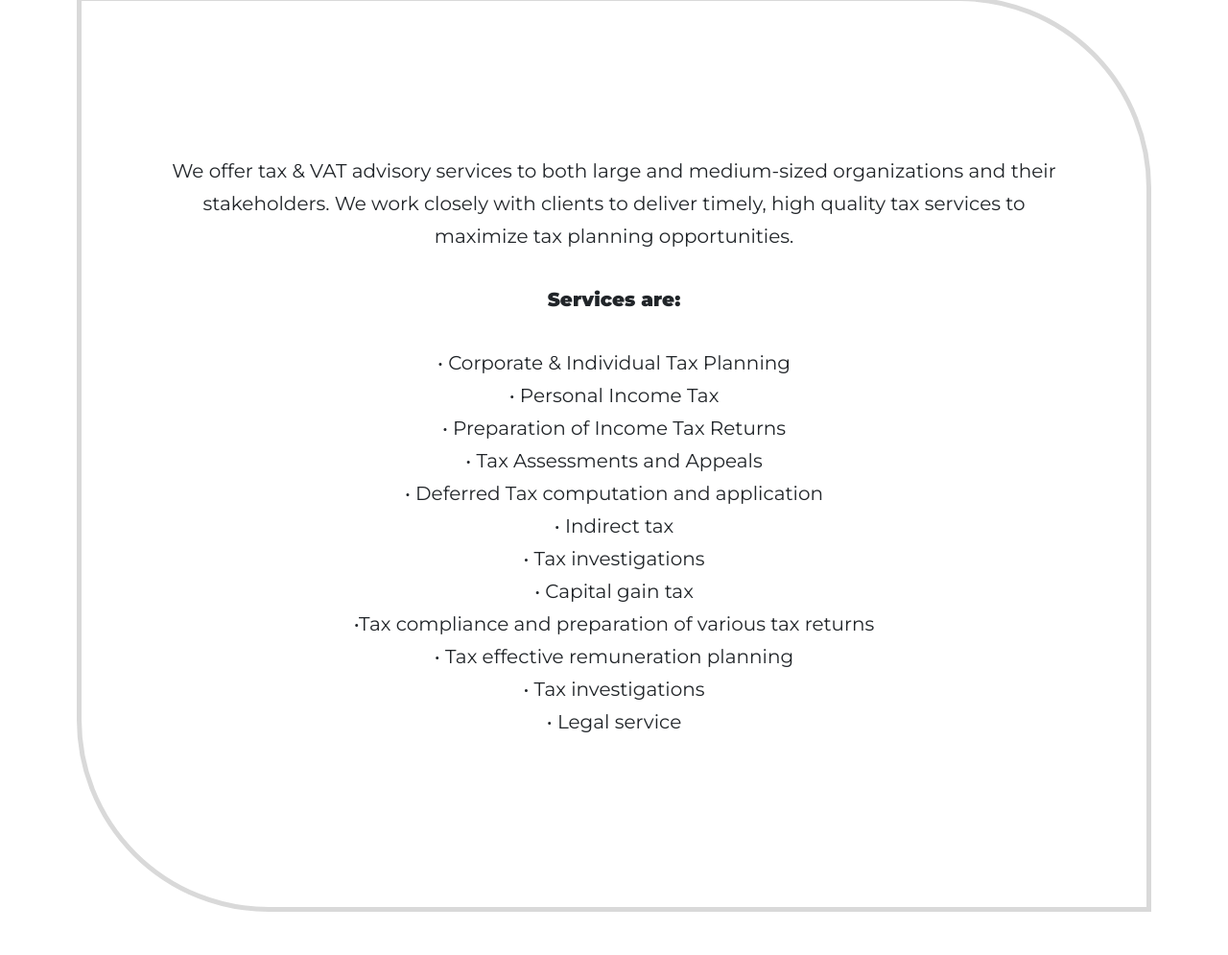
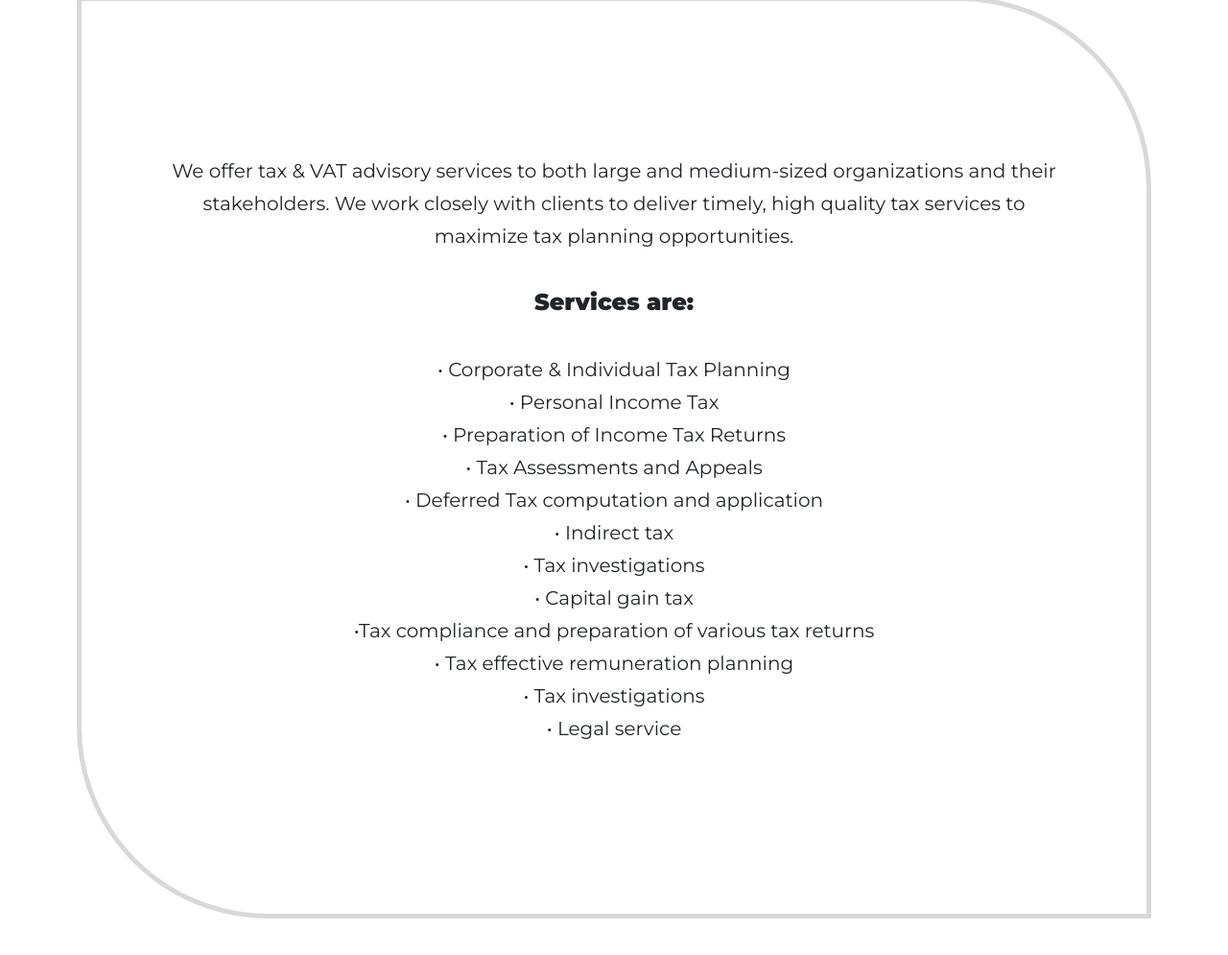
Before and after one commit to Asnoyon/figma_html, a plain HTML site: page vat/vat.html in a window 1280 px wide. Shown: the part 1212-2207 px from the top of the page at 96% size. Drawn offline with Linux system fonts and the light colour scheme; files whose address does not match are found by name.

Commit message:
vat page done

```diff
--- a/vat/vat.html
+++ b/vat/vat.html
@@ -105,7 +105,7 @@
             to deliver timely, high quality tax services to maximize tax
             planning opportunities.
           </p>
-          <p class="text-center fw-bold py-3">Services are:</p>
+          <p class="fs-4 text-center fw-bold py-3">Services are:</p>
           <p class="text-center">
             • Corporate & Individual Tax Planning <br />
             • Personal Income Tax <br />
```
